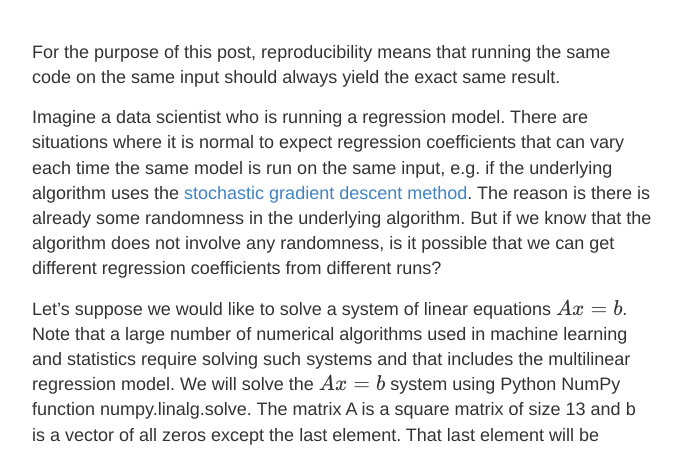
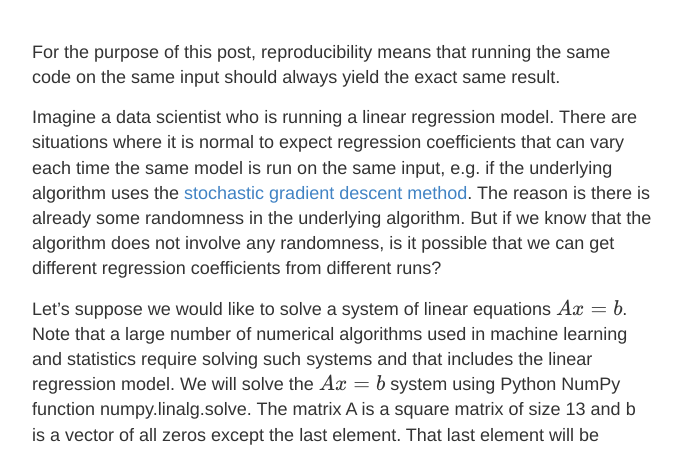
Before and after one commit to muratmut/muratmut.github.io, a Jekyll site: the page built from _posts/2020-05-20-reproducability.md, in a window 1280 px wide and 900 px high. Shown: the part 349-800 px from the top of the window, without its empty margins (298-984 px from the left). Built offline with Jekyll 4.4.1, drawn with Linux system fonts in a browser that asks for light colours; formulas are drawn with MathJax 3.

Commit message:
Update 2020-05-20-reproducability.md

````diff
--- a/_posts/2020-05-20-reproducability.md
+++ b/_posts/2020-05-20-reproducability.md
@@ -7,9 +7,9 @@
 
 For the purpose of this post, reproducibility means that running the same code on the same input should always yield the exact same result.
 
-Imagine a data scientist who is running a regression model. There are situations where it is normal to expect regression coefficients that can vary each time the same model is run on the same input, e.g. if the underlying algorithm uses the [stochastic gradient descent method](https://en.wikipedia.org/wiki/Stochastic_gradient_descent). The reason is there is already some randomness in the underlying algorithm. But if we know that the algorithm does not involve any randomness, is it possible that we can get different regression coefficients from different runs?
+Imagine a data scientist who is running a linear regression model. There are situations where it is normal to expect regression coefficients that can vary each time the same model is run on the same input, e.g. if the underlying algorithm uses the [stochastic gradient descent method](https://en.wikipedia.org/wiki/Stochastic_gradient_descent). The reason is there is already some randomness in the underlying algorithm. But if we know that the algorithm does not involve any randomness, is it possible that we can get different regression coefficients from different runs?
 
-Let’s suppose we would like to solve a system of linear equations $$Ax=b$$. Note that a large number of numerical algorithms used in machine learning and statistics require solving such systems and that includes the multilinear regression model. We will solve the $$Ax=b$$ system using Python NumPy function numpy.linalg.solve. The matrix A is a square matrix of size 13 and b is a vector of all zeros except the last element. That last element will be calculated in two ways; first as (0.3 + 0.2) + 0.1, then as 0.3 + (0.2 + 0.1). Of course, the addition is associative, so mathematically both operations give the same number 0.6. The following Python snippet does that:
+Let’s suppose we would like to solve a system of linear equations $$Ax=b$$. Note that a large number of numerical algorithms used in machine learning and statistics require solving such systems and that includes the linear regression model. We will solve the $$Ax=b$$ system using Python NumPy function numpy.linalg.solve. The matrix A is a square matrix of size 13 and b is a vector of all zeros except the last element. That last element will be calculated in two ways; first as (0.3 + 0.2) + 0.1, then as 0.3 + (0.2 + 0.1). Of course, the addition is associative, so mathematically both operations give the same number 0.6. The following Python snippet does that:
 
 ```python
 import numpy as np
````
